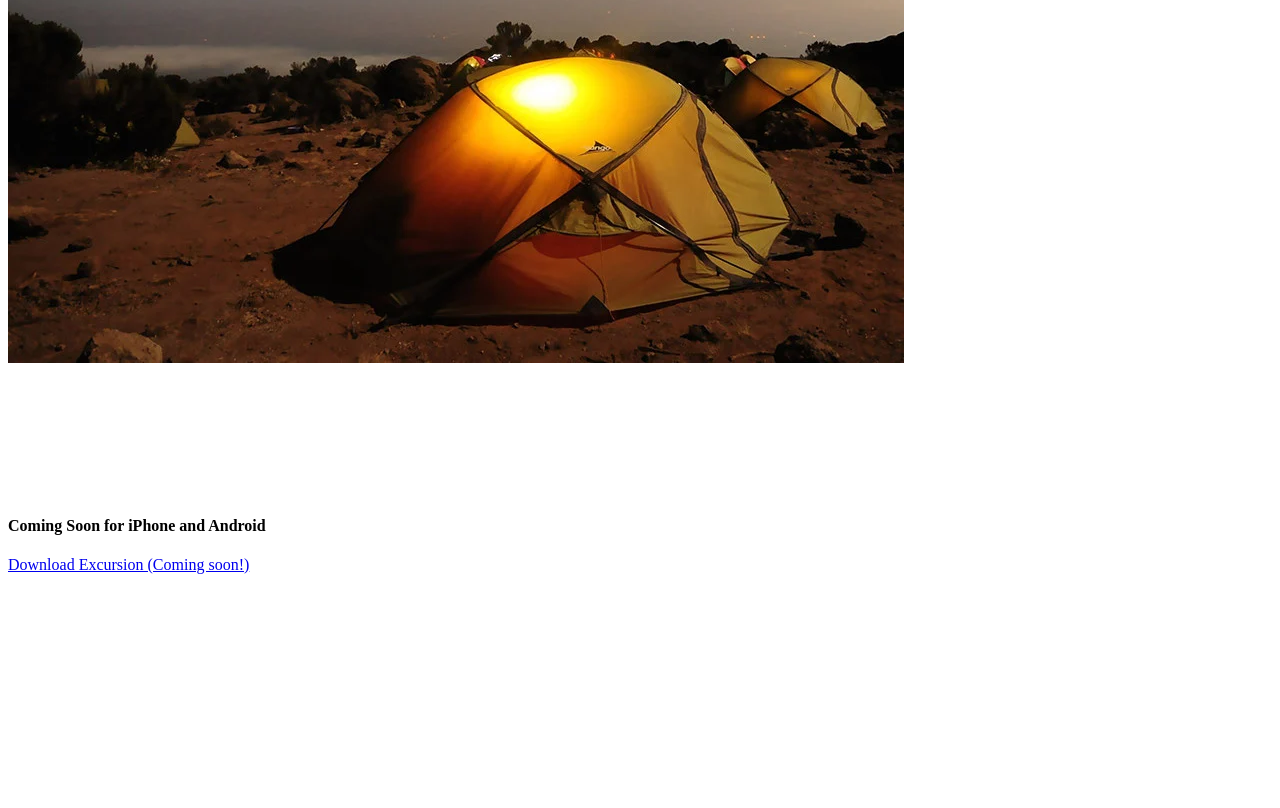
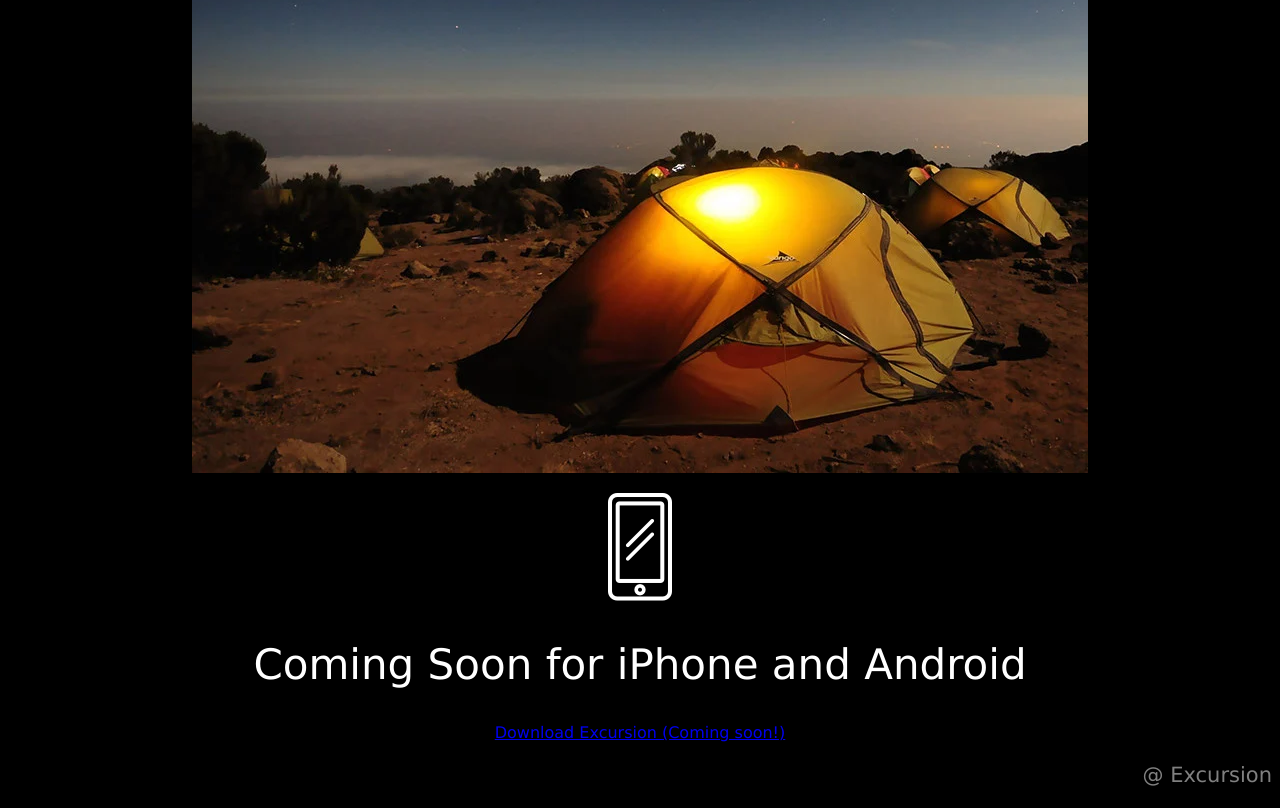
Before and after one commit to Arv4ix/excursion, a plain HTML site: page index.html in a window 1280 px wide. Shown: the part 539-1347 px from the top of the page. Before the commit the page ends 1129 px from the top, so only its background shows below. Drawn offline with Linux system fonts and the light colour scheme.

Commit message:
Project completed

```diff
--- a/index.html
+++ b/index.html
@@ -5,7 +5,7 @@
 	<meta name="viewport" content="width-device-width, initial-scale=1.0">
 	<meta http-equiv="X-UA-Compatible" content="ie-edge">
 		<title>Excursion</title>
-		<link rel-"stylesheet" type="text/css" href="resources/css/style.css">
+		<link rel="stylesheet" type="text/css" href="resources/css/style.css">
 </head>
 <body>
 	<h1 class="header-main">Discover hidden places in the world around you</h1>
@@ -20,9 +20,9 @@
 <p><img src="resources/images/camp.webp"></p>
 <p><img src="resources/images/phone.webp"></p>
 
-	<h4 class="header-quarterly">Coming Soon for iPhone and Android</h4>
+	<h2 class="header-secondary">Coming Soon for iPhone and Android</h2>
 <p><a class="link-cta" href="#">Download Excursion (Coming soon!)</a></p>
-
+<p class="foot-primary">@ Excursion</p>
 </body>
 
 </html>
--- a/resources/css/style.css
+++ b/resources/css/style.css
@@ -29,3 +29,11 @@ body {
     font-size: 16px;
     color: aquamarina;
 }
+
+/* Footer */
+
+.foot-primary {
+    font-size: 21px;
+    color: gray;
+    text-align: right;
+}
```
